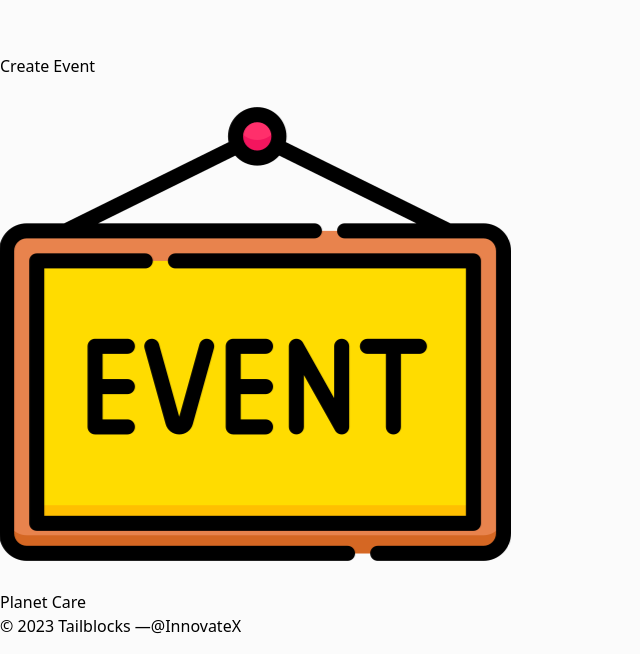
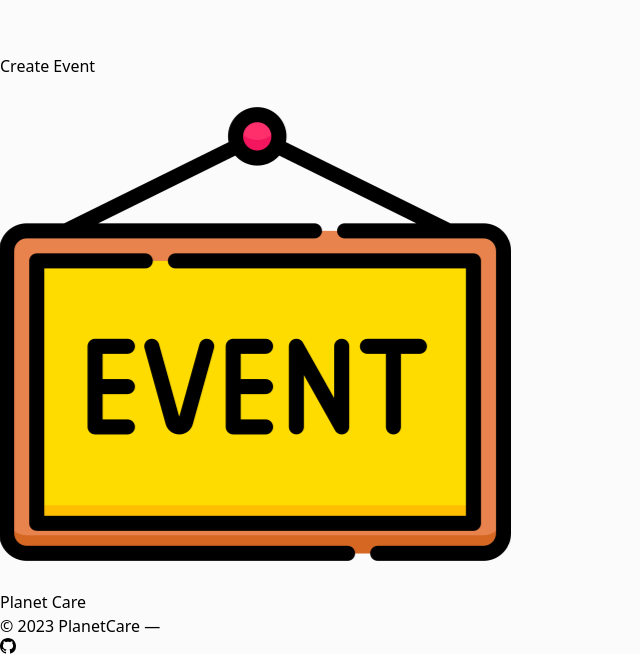
Before and after one commit to PekaVengers/HackOdisha, a React (Vite) app in the folder client/: page / in a window 1280 px wide. Shown: the part 6818-7472 px from the top of the page, without its empty margins (0-640 px from the left). Built offline with nearby package versions, Linux system fonts and the light colour scheme; no server answers.

Commit message:
Fixes bug

```diff
--- a/client/index.html
+++ b/client/index.html
@@ -4,7 +4,7 @@
     <meta charset="UTF-8" />
     <meta name="viewport" content="width=device-width, initial-scale=1.0" />
     <title>Planet Care</title>
-    <link rel="icon" href="./favicon.ico" />
+    <link rel="icon" href="./public/favicon.ico" />
   </head>
   <body>
     <div id="root"></div>
--- a/client/src/components/Footer1.jsx
+++ b/client/src/components/Footer1.jsx
@@ -1,9 +1,10 @@
 import { useState, useEffect } from "react";
 import { FaArrowCircleUp } from 'react-icons/fa';
+import { BsGithub } from 'react-icons/bs';
 import React from 'react'
 
 const Footer1 = () => {
-    const date = new Date();
+  const date = new Date();
   const [visible, setVisible] = useState(false);
 
   const toggleVisible = () => {
@@ -30,50 +31,34 @@ const Footer1 = () => {
   }, []);
 
   return (
-    <div className=' bg-slate-300'>
+    <div className='bg-slate-300'>
       <footer className="text-gray-600 body-font">
-  <div className="container px-5 py-8 mx-auto flex items-center sm:flex-row flex-col">
-  <div className="fixed bottom-4 right-4 z-10 cursor-pointer text-green-600 w-12 h-12 hover:text-green-800">
-            <FaArrowCircleUp
-              onClick={scrollToTop}
-              style={{ display: visible ? 'inline' : 'none', fontSize: '2.5rem' }}
-            />
+        <div className="relative">
+          {/* Back to Top Button */}
+          <div
+            className="fixed bottom-4 right-4 z-10 cursor-pointer text-green-600 w-12 h-12 hover:text-green-800"
+            style={{ display: visible ? 'inline' : 'none' }}
+            onClick={scrollToTop}
+          >
+            <FaArrowCircleUp style={{ fontSize: '2.5rem' }} />
           </div>
-    <a className="flex title-font font-medium items-center md:justify-start justify-center text-gray-900">
 
-      <span className="ml-3 text-xl">Planet Care</span>
-    </a>
-    <p className="text-sm text-black sm:ml-4 sm:pl-4 sm:border-l-2 sm:border-gray-200 sm:py-2 sm:mt-0 mt-4">© {date.getFullYear()} Tailblocks —
-      <a href="https://github.com/PekaVengers/HackOdisha" className="text-gray-600 ml-1" rel="noopener noreferrer" target="_blank">@InnovateX</a>
-    </p>
-    {/* <span className="inline-flex sm:ml-auto sm:mt-0 mt-4 justify-center sm:justify-start">
-      <a className="text-gray-500">
-        <svg fill="currentColor" stroke-linecap="round" stroke-linejoin="round" stroke-width="2" className="w-5 h-5" viewBox="0 0 24 24">
-          <path d="M18 2h-3a5 5 0 00-5 5v3H7v4h3v8h4v-8h3l1-4h-4V7a1 1 0 011-1h3z"></path>
-        </svg>
-      </a>
-      <a className="ml-3 text-gray-500">
-        <svg fill="currentColor" stroke-linecap="round" stroke-linejoin="round" stroke-width="2" className="w-5 h-5" viewBox="0 0 24 24">
-          <path d="M23 3a10.9 10.9 0 01-3.14 1.53 4.48 4.48 0 00-7.86 3v1A10.66 10.66 0 013 4s-4 9 5 13a11.64 11.64 0 01-7 2c9 5 20 0 20-11.5a4.5 4.5 0 00-.08-.83A7.72 7.72 0 0023 3z"></path>
-        </svg>
-      </a>
-      <a className="ml-3 text-gray-500">
-        <svg fill="none" stroke="currentColor" stroke-linecap="round" stroke-linejoin="round" stroke-width="2" className="w-5 h-5" viewBox="0 0 24 24">
-          <rect width="20" height="20" x="2" y="2" rx="5" ry="5"></rect>
-          <path d="M16 11.37A4 4 0 1112.63 8 4 4 0 0116 11.37zm1.5-4.87h.01"></path>
-        </svg>
-      </a>
-      <a className="ml-3 text-gray-500">
-        <svg fill="currentColor" stroke="currentColor" stroke-linecap="round" stroke-linejoin="round" stroke-width="0" className="w-5 h-5" viewBox="0 0 24 24">
-          <path stroke="none" d="M16 8a6 6 0 016 6v7h-4v-7a2 2 0 00-2-2 2 2 0 00-2 2v7h-4v-7a6 6 0 016-6zM2 9h4v12H2z"></path>
-          <circle cx="4" cy="4" r="2" stroke="none"></circle>
-        </svg>
-      </a>
-    </span> */}
-  </div>
-</footer>
+          {/* Footer Content */}
+          <div className="container px-5 py-8 mx-auto flex items-center sm:flex-row flex-col">
+            <a className="flex title-font font-medium items-center md:justify-start justify-center text-gray-900">
+              <span className="ml-3 text-2xl">Planet Care</span>
+            </a>
+            <p className="text-lg text-black sm:ml-4 sm:pl-4 sm:border-l-2 sm:border-gray-200 sm:py-2 sm:mt-0 mt-4 flex items-center">
+              © {date.getFullYear()} PlanetCare —
+              <a href="https://github.com/PekaVengers/HackOdisha" className="text-gray-900 ml-1 text-2xl" rel="noopener noreferrer" target="_blank">
+                <BsGithub />
+              </a>
+            </p>
+          </div>
+        </div>
+      </footer>
     </div>
   )
 }
 
-export default Footer1
+export default Footer1;
--- a/client/src/components/saveAtHome/SaveAccordion.jsx
+++ b/client/src/components/saveAtHome/SaveAccordion.jsx
@@ -1,4 +1,5 @@
 import coinImg from "../../assets/coin.webp"
+import { useEffect } from "react";
 import GetListItem from "./GetListItem";
 import {
     Collapse,
@@ -7,6 +8,9 @@ import {
 
 
 export default function SaveAccordion() {
+    useEffect(() => {
+        initTE({ Collapse });
+      }, []);
     const waterData = [
         "Regularly check faucets, pipes, and toilets for leaks.",
         "Promptly repair any leaks to prevent water wastage.",
--- a/client/src/pages/EventList.jsx
+++ b/client/src/pages/EventList.jsx
@@ -14,7 +14,7 @@ export default function EventList() {
   return (
     <div className="flex flex-col items-center">
       {data?.map(event => (
-        <div key={event.id} className="border-solid border-2 border-green-500 p-3 m-3 inline-block rounded-br-xl	rounded-tl-xl">
+        <div key={event.id} className="border-solid w-full md:w-[40rem] border-2 border-green-500 p-3 md:m-5 m-6 inline-block rounded-br-xl	rounded-tl-xl">
           <h1 className="text-2xl font-bold mb-2">{event.name}</h1>
           <p className="text-gray-600">{event.organization}</p>
           <p className="text-gray-600">{event.location}</p>
--- a/client/src/pages/Profile.jsx
+++ b/client/src/pages/Profile.jsx
@@ -5,6 +5,7 @@ import badge2 from "../assets/badge2.png"
 import badge3 from "../assets/badge3.jpg"
 import badge4 from "../assets/badge4.jpeg"
 import { useState } from "react";
+import backgroundImage from '../assets/profile-bg-image.jpeg';
 
 export default function Profile() {
   const { user, isAuthenticated, isLoading } = useAuth0();
@@ -23,8 +24,8 @@ export default function Profile() {
 
   return (
     <div className="flex justify-center">
-      <div className="w-[30rem] md:w-full md:m-5 mt-10 p-6 border rounded-lg shadow-lg">
-        <div className="w-full h-64 bg-cover bg-center rounded-t-lg" style={{ backgroundImage: `url('https://source.unsplash.com/9wg5jCEPBsw')` }}></div>
+      <div className="w-[30rem] md:w-[38rem] md:m-5 mt-10 p-4 border rounded-lg shadow-lg">
+        <div className="w-full h-64 bg-cover bg-center rounded-t-lg" style={{ backgroundImage: `url(${backgroundImage})` }}></div>
         <div className="flex justify-center mt-[-5rem]">
           <img className="w-32 h-32 border-4 border-white rounded-full" src={user.picture} alt={user.name} />
         </div>
--- a/client/src/pages/TreePlantation.jsx
+++ b/client/src/pages/TreePlantation.jsx
@@ -38,7 +38,7 @@ export default function TreePlantation() {
               <div className="relative">
                 <input
                   type="text"
-                  className="w-full rounded-lg border-gray-200 p-4 pe-12 text-sm shadow-sm"
+                  className="w-full rounded-lg border border-gray-300 p-4 pe-12 text-sm shadow-sm"
                   placeholder="Enter Name"
                 />
 
@@ -50,7 +50,7 @@ export default function TreePlantation() {
                 <textarea
                   name="message"
                   type="text"
-                  className="w-full rounded-lg border-gray-200 p-4 pe-12 text-sm shadow-sm"
+                  className="w-full rounded-lg border border-gray-300 p-4 pe-12 text-sm shadow-sm"
                   placeholder="Share your story ..."
                 />
               </div>
```
Also changed, not shown: client/src/assets/profile-bg-image.jpeg (added).
